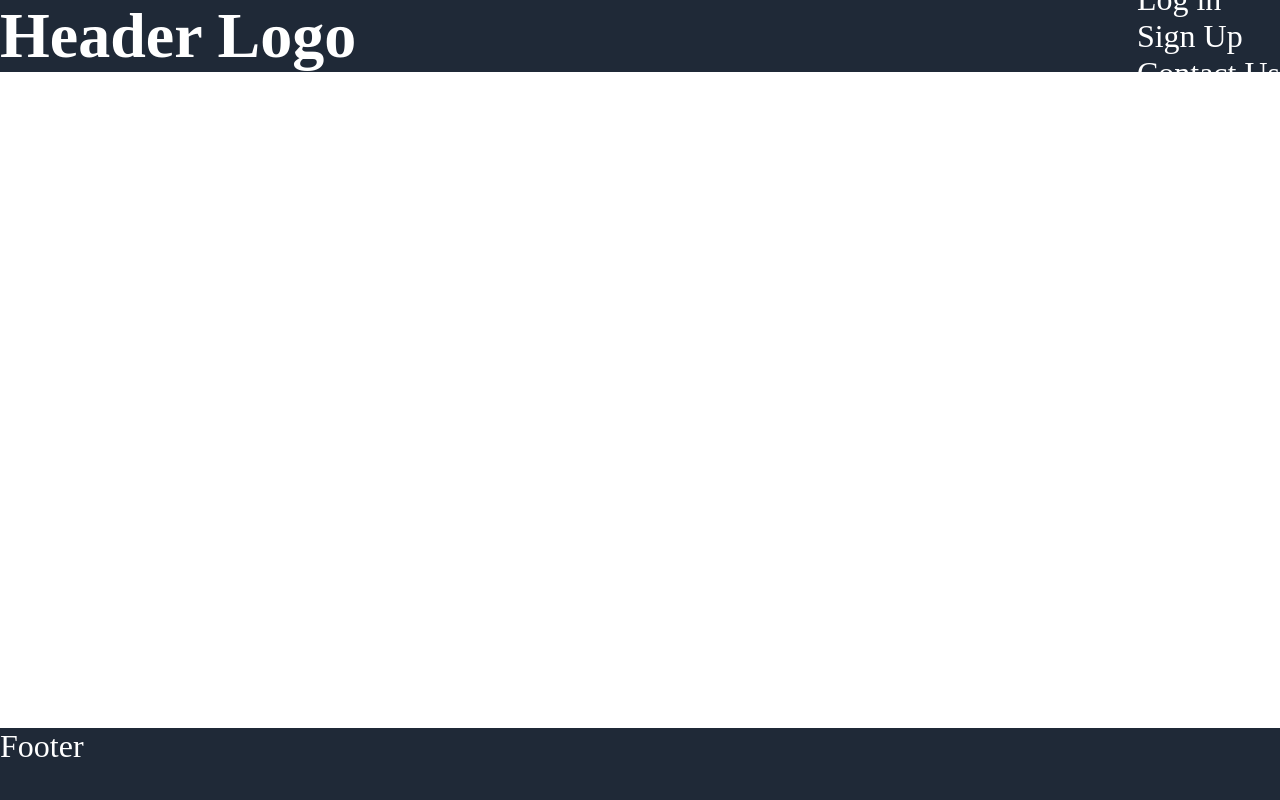
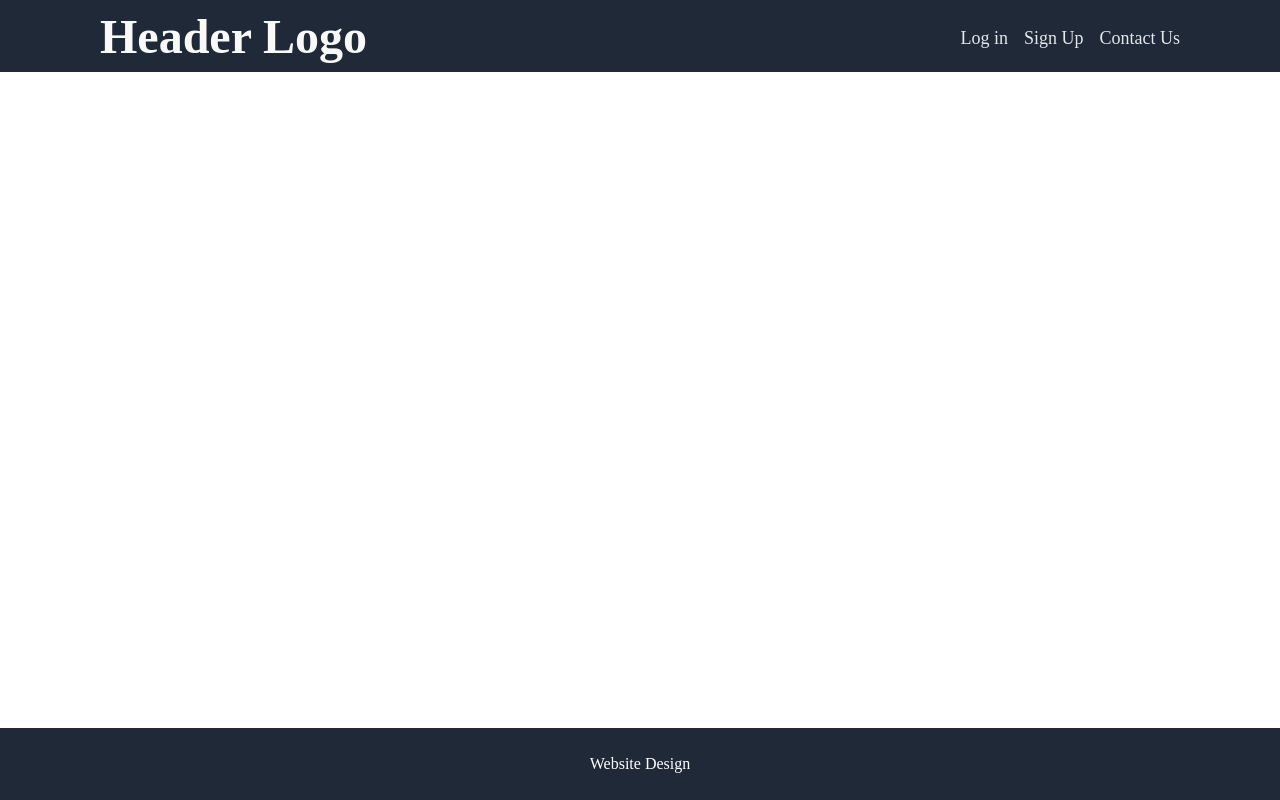
Before and after one commit to kevin-blatnik/website, a plain HTML site: page index.html in a window 1280 px wide. Drawn offline with Linux system fonts and the light colour scheme.

Commit message:
format header/footer font and padding

```diff
--- a/index.html
+++ b/index.html
@@ -24,6 +24,6 @@
 
 
 
-	<footer class="footer">Footer</footer>
+	<footer class="footer">Website Design</footer>
 </body>
 </html>
--- a/style.css
+++ b/style.css
@@ -14,10 +14,10 @@ body {
 
 .header,
 .footer {
-	height:72px;
+	height: 72px;
 	background-color: #1F2937; /* dark blue */
 	color: white;
-	font-size: 32px; /* invalid? */
+	font-size: 16px;
 /*	flex-grow: 0;*/
 }
 
@@ -25,15 +25,29 @@ body {
 	display:flex;
 	justify-content: space-between;
 	align-items: center;
+	padding: 0px 100px;
+
+	font-size: 24px;
+	font-weight: 100;
+	color: #F9FAF8;
+}
+
+.footer {
+	display: flex;
+	justify-content: center;
+	align-items: center;
 }
 
 ul {
 	list-style-type: none;
 	padding: 0;
 	margin: 0;
+	display: flex;
+	gap: 16px;
 }
 
 a {
 	text-decoration: none;
-	color: white;
+	font-size: 18px;
+	color: #E5E7EB;
 }
```
